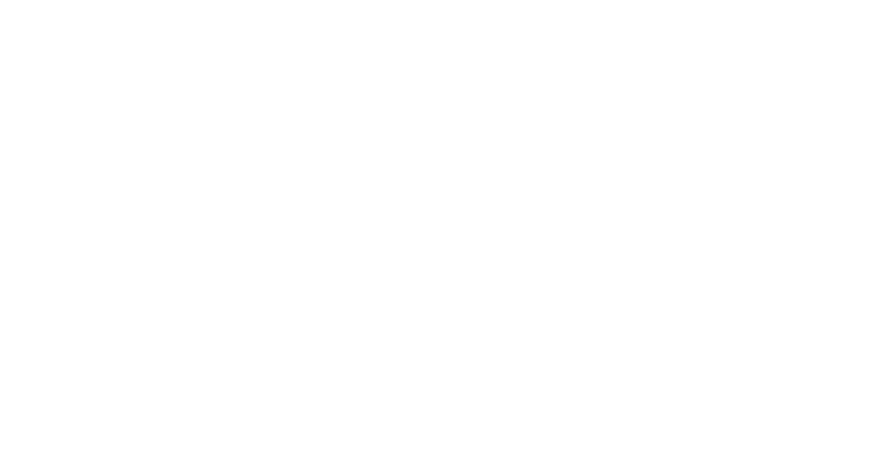
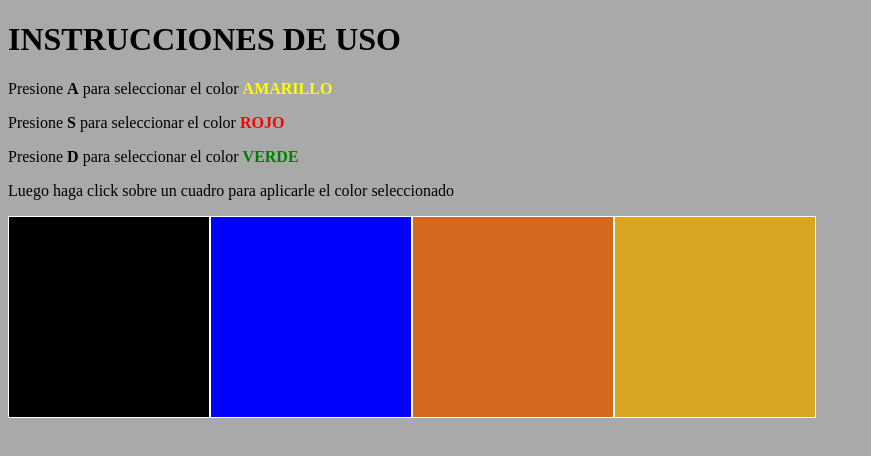
Before and after one commit to titoayala/desafioFunciones, a plain HTML site: page index.html in a window 1280 px wide. Shown: the whole page, without its empty margins (0-871 px from the left). Drawn offline with Linux system fonts and the light colour scheme.

Commit message:
Creando HTMLs con atributos STYLE

```diff
--- a/index.html
+++ b/index.html
@@ -1,12 +1,27 @@
 <!DOCTYPE html>
 <html lang="en">
+
 <head>
     <meta charset="UTF-8">
     <meta http-equiv="X-UA-Compatible" content="IE=edge">
     <meta name="viewport" content="width=device-width, initial-scale=1.0">
     <title>Funciones - Ejercicio 4</title>
 </head>
-<body>
 
+<body style="background-color:darkgray">
+    <div>
+        <h1>INSTRUCCIONES DE USO</h1>
+        <p>Presione <strong>A</strong> para seleccionar el color <strong style="color:yellow">AMARILLO</strong></p>
+        <p>Presione <strong>S</strong> para seleccionar el color <strong style="color:red">ROJO</strong></p>
+        <p>Presione <strong>D</strong> para seleccionar el color <strong style="color:green">VERDE</strong></p>
+        <p>Luego haga click sobre un cuadro para aplicarle el color seleccionado</p>
+    </div>
+    <div class="contenedor" style="display: flex;">
+        <div id="cuadroUno" style="height: 200px; width:200px; border: 1px solid white; background-color: black"></div>
+        <div id="cuadroDos" style="height: 200px; width:200px; border: 1px solid white; background-color: blue"></div>
+        <div id="cuadroTres" style="height: 200px; width:200px; border: 1px solid white; background-color:chocolate"></div>
+        <div id="cuadroCuatro" style="height: 200px; width:200px; border: 1px solid white; background-color:goldenrod"></div>
+    </div>
 </body>
+
 </html>
```
Also changed, not shown: 3 pintar.html (+12 -1 lines).
